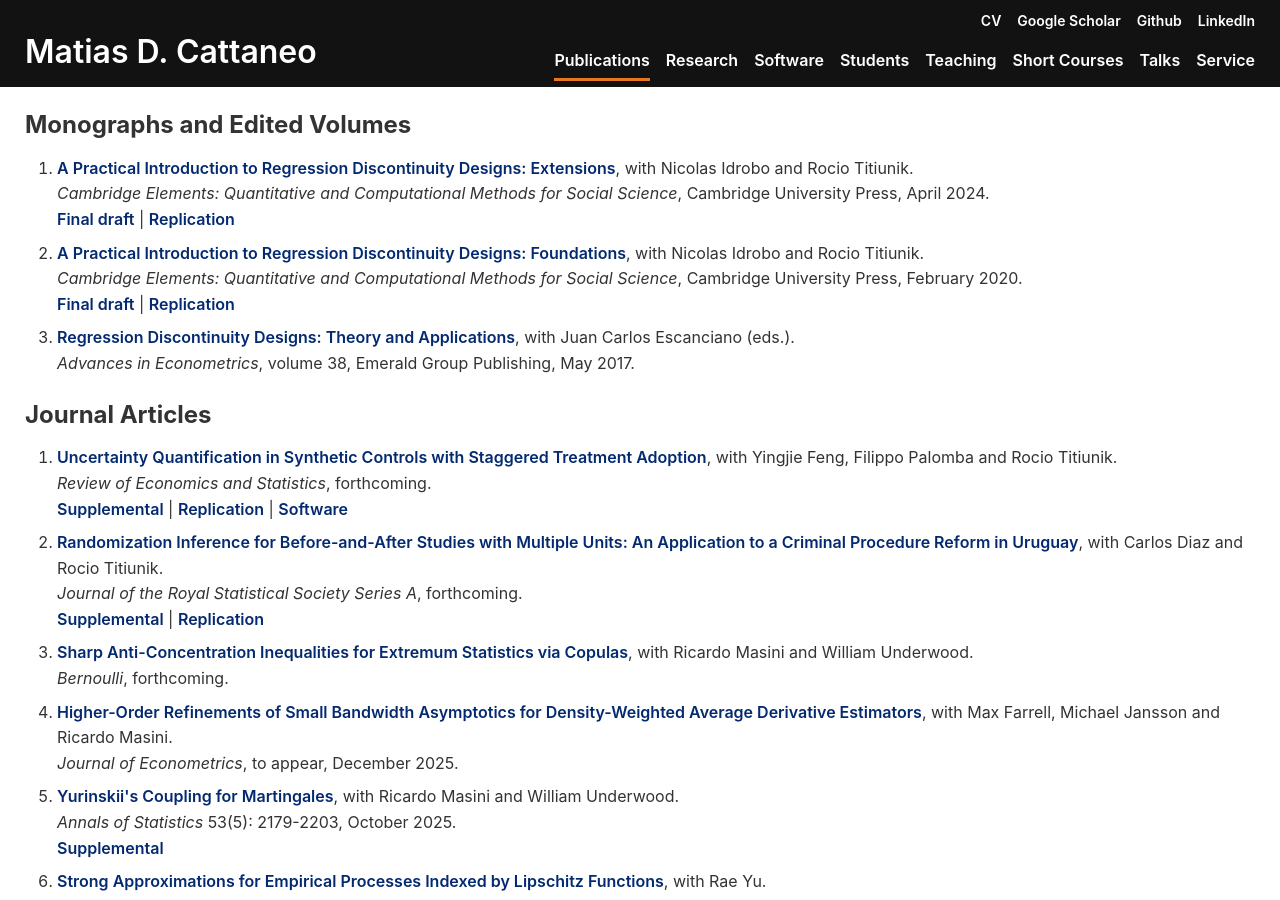
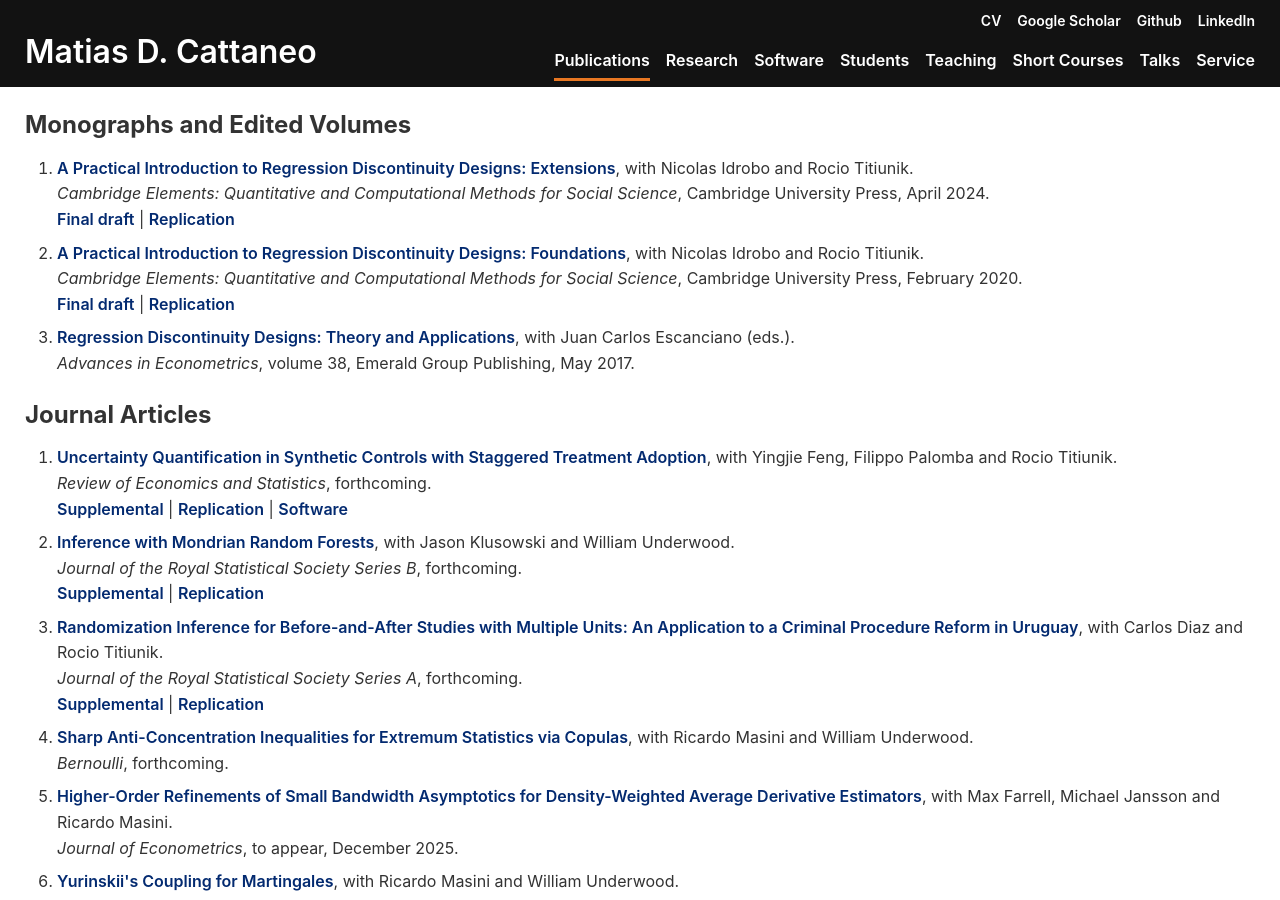
Before and after one commit to mdcattaneo/mdcattaneo.github.io, a Jekyll site: the page built from publications.html, in a window 1280 px wide and 900 px high. Built offline with Jekyll 4.4.1, drawn with Linux system fonts in a browser that asks for light colours; some web fonts are replaced.

Commit message:
Added website file

```diff
--- a/publications.html
+++ b/publications.html
@@ -34,6 +34,11 @@ redirect_from:
         <a href="https://mdcattaneo.github.io/papers/Cattaneo-Feng-Palomba-Titiunik_2025_RESTAT.pdf" target="_blank">Uncertainty Quantification in Synthetic Controls with Staggered Treatment Adoption</a>, with Yingjie Feng, Filippo Palomba and Rocio Titiunik.<br>
         <em>Review of Economics and Statistics</em>, forthcoming.<br>
         <a href="https://mdcattaneo.github.io/papers/Cattaneo-Feng-Palomba-Titiunik_2025_RESTAT--Supplement.pdf" target="_blank">Supplemental</a> | <a href="https://github.com/nppackages-replication/CFPT_2025_RESTAT" target="_blank">Replication</a> | <a href="/software">Software</a>
+    </li>
+    <li>
+        <a href="https://mdcattaneo.github.io/papers/Cattaneo-Klusowski-Underwood_2026_JRSSB.pdf" target="_blank">Inference with Mondrian Random Forests</a>, with Jason Klusowski and William Underwood.<br>
+        <em>Journal of the Royal Statistical Society Series B</em>, forthcoming.<br>
+        <a href="https://mdcattaneo.github.io/papers/Cattaneo-Klusowski-Underwood_2026_JRSSB--Supplement.pdf" target="_blank">Supplemental</a> | <a href="https://github.com/WGUNDERWOOD/MondrianForests.jl" target="_blank">Replication</a>
     </li>
 	<li>
         <a href="https://mdcattaneo.github.io/papers/Cattaneo-Diaz-Titiunik_2025_JRSSA.pdf" target="_blank">Randomization Inference for Before-and-After Studies with Multiple Units: An Application to a Criminal Procedure Reform in Uruguay</a>, with Carlos Diaz and Rocio Titiunik.<br>
--- a/research.html
+++ b/research.html
@@ -77,10 +77,6 @@ redirect_from:
         <a href="https://mdcattaneo.github.io/papers/Cattaneo-Crump-Wang_2024_BetaSorted.pdf" target="_blank">Previous draft</a> | <a href="https://mdcattaneo.github.io/papers/Cattaneo-Crump-Wang_2024_BetaSorted--Supplement.pdf" target="_blank">Supplemental</a> | Replication
     </li>
     <li>
-        <a href="https://mdcattaneo.github.io/papers/Cattaneo-Klusowski-Underwood_2026_JRSSB.pdf" target="_blank">Inference with Mondrian Random Forests</a>, with Jason Klusowski and William Underwood.<br>
-        <a href="https://mdcattaneo.github.io/papers/Cattaneo-Klusowski-Underwood_2026_JRSSB--Supplement.pdf" target="_blank">Supplemental</a> | <a href="https://github.com/WGUNDERWOOD/MondrianForests.jl" target="_blank">Replication</a>
-    </li>
-    <li>
         <a href="https://mdcattaneo.github.io/papers/Cattaneo-Cheung-Ma-Masatlioglu_2024_AttOverload.pdf" target="_blank">Attention Overload</a>, with Paul Cheung, Xinwei Ma and Yusufcan Masatlioglu.<br>
         <a href="https://mdcattaneo.github.io/papers/Cattaneo-Cheung-Ma-Masatlioglu_2024_AttOverload--Supplement.pdf" target="_blank">Supplemental</a> | <a href="https://github.com/mdcattaneo/replication-CCMM_2023_wp" target="_blank">Replication</a> | <a href="https://cran.r-project.org/package=ramchoice" target="_blank">CRAN</a> | <a href="https://cran.r-project.org/web/packages/ramchoice/ramchoice.pdf" target="_blank">Manual</a>
     </li>
```
Also changed, not shown: 1 other file.
